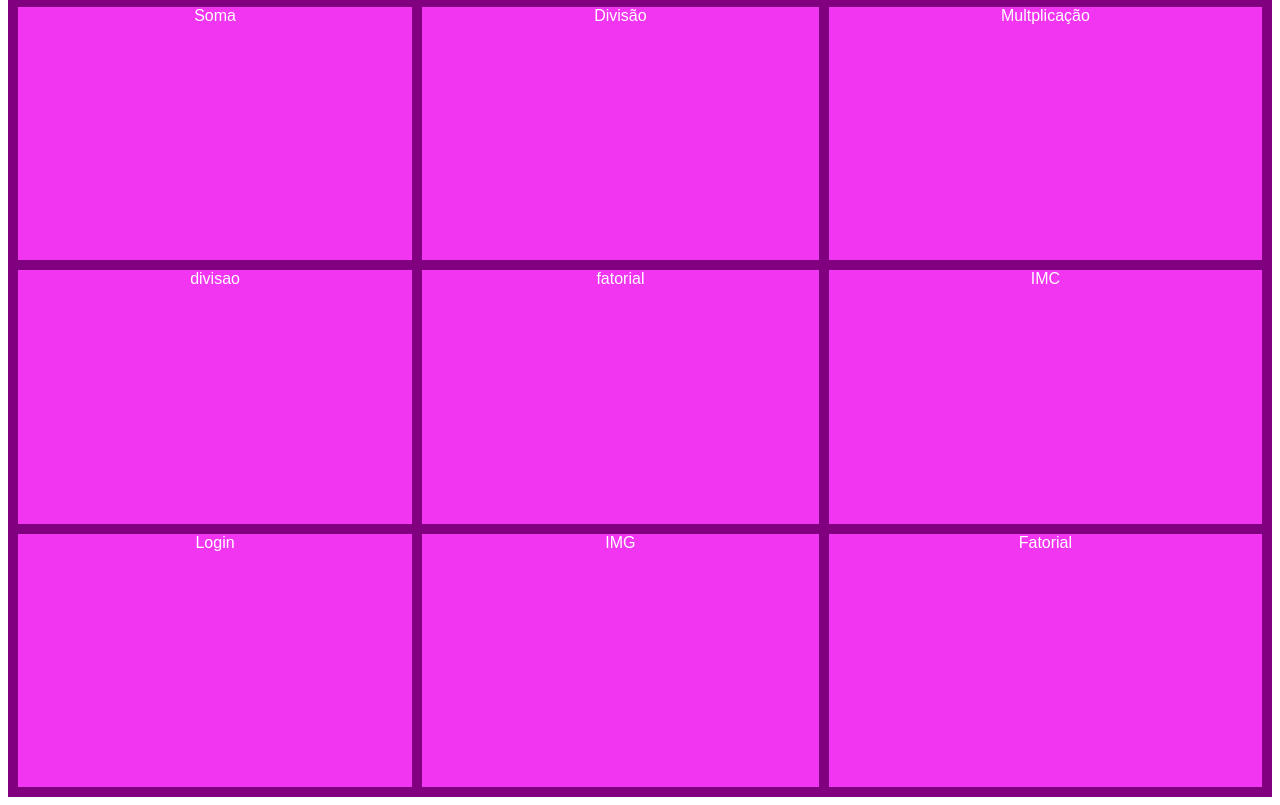
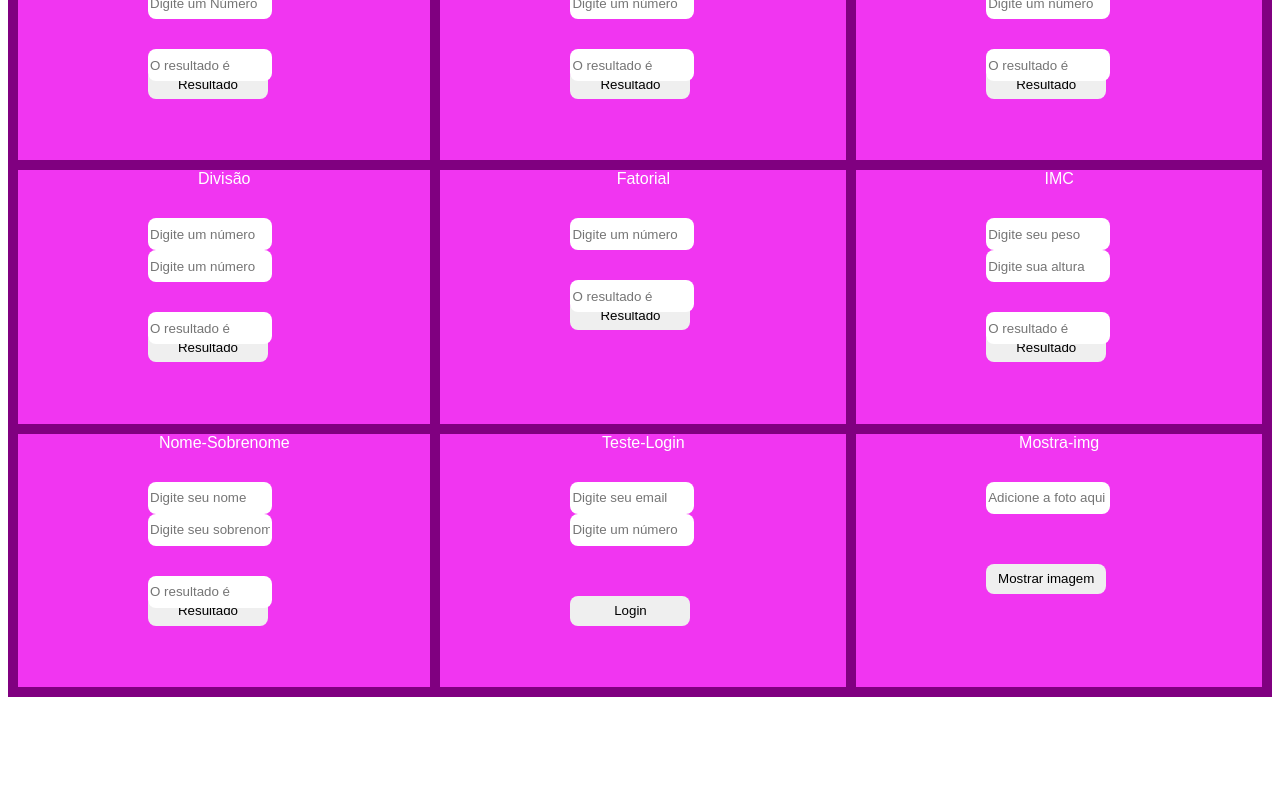
Before and after one commit to gmoreira2128/Moreira_Senai, a plain HTML site: page Nova pasta/gabrielmoreira/Java Script/pag.html in a window 1280 px wide. Shown: the part 111-916 px from the top of the page. After the commit the page ends 816 px from the top, so only its background shows below. Drawn offline with Linux system fonts and the light colour scheme.

Commit message:
Update pag.html

```diff
--- a/Nova pasta/gabrielmoreira/Java Script/pag.html
+++ b/Nova pasta/gabrielmoreira/Java Script/pag.html
@@ -7,31 +7,67 @@
     <title>Pag HTML</title>
 </head>
 <body>
-        <header class="topo">
-            <h1>Bem Vindo a Página</h1>
-        </header>
 
     <div class="container">
-        <div class="item1">Soma</div>
+        <div class="item1">Soma
+            <input type="text" placeholder="Digite um Número" id="num-Soma1">
+            <input type="text" placeholder="Digite um Número" id="num-Soma2">
+            <button class="results" id="btn-1">Resultado</button>
+            <input type="text" placeholder="O resultado é" id="result-Soma">
+        </div>
 
-        <div class="item2">Divisão</div>
+        <div class="item2">Subtração
+            <input type="text" placeholder="Digite um número" id="num-Sub1">
+            <input type="text" placeholder="Digite um número" id="num-Sub2">
+            <button class="results" id="btn-2">Resultado</button>
+            <input type="text" placeholder="O resultado é" id="result-Sub">
+        </div>
 
-        <div class="item3">Multplicação</div>
+        <div class="item3">Multiplicação
+            <input type="text" placeholder="Digite um número" id="num-Mul1">
+            <input type="text" placeholder="Digite um número" id="num-Mul2">
+            <button class="results" id="btn-3">Resultado</button>
+            <input type="text" placeholder="O resultado é" id="result-Mul">
+        </div>
 
-        <div class="item4">divisao</div>
+        <div class="item4">Divisão
+            <input type="text" placeholder="Digite um número" id="num-Div1">
+            <input type="text" placeholder="Digite um número" id="num-Div2">
+            <button class="results" id="btn-4">Resultado</button>
+            <input type="text" placeholder="O resultado é" id="result-Div">
+        </div>
 
-        <div class="item5">fatorial</div>
+        <div class="item5">Fatorial
+            <input type="text" placeholder="Digite um número" id="num-Fat">
+            <button class="results" id="btn-5">Resultado</button>
+            <input type="text" placeholder="O resultado é" id="result-Fat">
+        </div>
 
-        <div class="item6">IMC</div>
+        <div class="item6">IMC
+            <input type="text" placeholder="Digite seu peso" id="num-IMC1">
+            <input type="text" placeholder="Digite sua altura" id="num-IMC2">
+            <button class="results" id="btn-6">Resultado</button>
+            <input type="text" placeholder="O resultado é" id="result-IMC">
+        </div>
 
-        <div class="item7">Login</div>
+        <div class="item7">Nome-Sobrenome
+            <input type="text" placeholder="Digite seu nome" id="Nome">
+            <input type="text" placeholder="Digite seu sobrenome" id="Sobrenome">
+            <button class="results" id="btn-7">Resultado</button>
+            <input type="text" placeholder="O resultado é" id="result-NomeSobrenome">
+        </div>
 
-        <div class="item8">IMG</div>
+        <div class="item8">Teste-Login
+            <input type="email" placeholder="Digite seu email" id="login">
+            <input type="password" placeholder="Digite um número" id="password">
+            <button class="results" id="btn-8">Login</button>
+        </div>
 
-        <div class="item9">Fatorial</div>
+        <div class="item9">Mostra-img
+            <input type="text" placeholder="Adicione a foto aqui" id="img-escolhida">
+            <button class="results" id="btn-9">Mostrar imagem</button>
+        </div>
     </div>
-
-
 
 <script src="pag.js"></script>
 </body>
```
